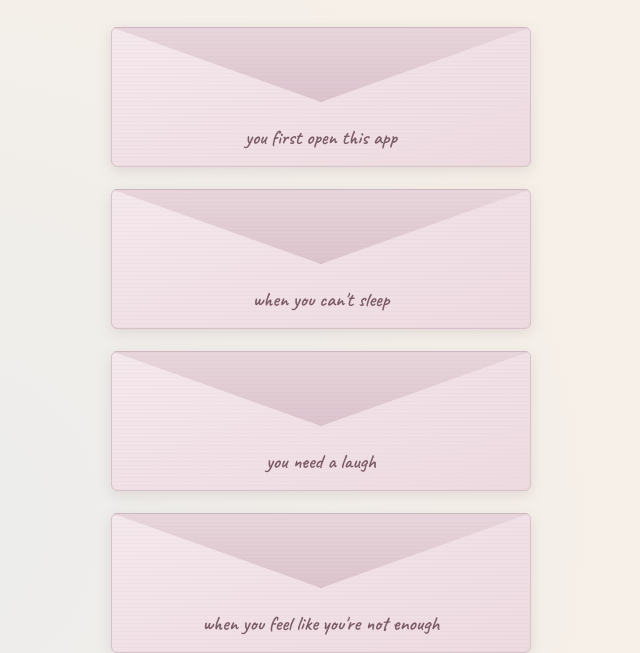
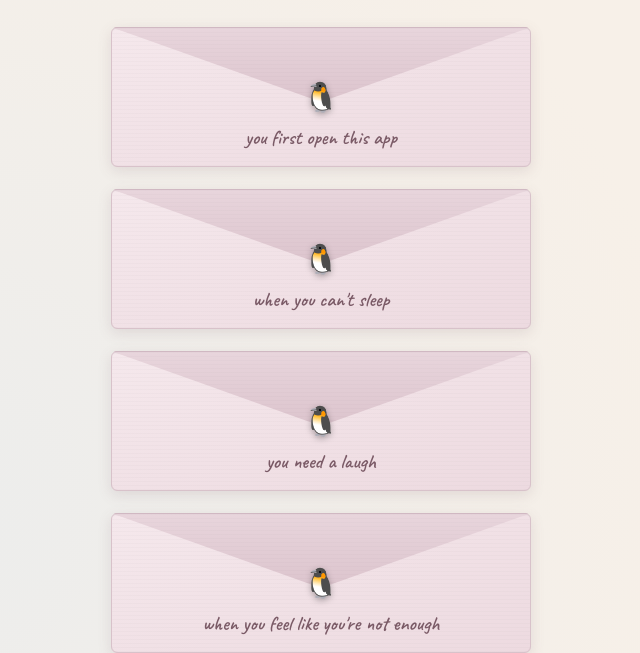
Before and after one commit to Noctherya/noctherya.github.io, a plain HTML site: page index.html in a window 1280 px wide. Shown: the part 170-823 px from the top of the page, without its empty margins (319-959 px from the left). Drawn offline with nearby package versions, Linux system fonts and the light colour scheme.

Commit message:
Aktualisieren von style.css

```diff
--- a/style.css
+++ b/style.css
@@ -514,3 +514,21 @@ h1 {
   height: 35px;
   font-size: 1rem;
 }
+
+/* --- NEU: Das Pinguin-Siegel --- */
+.seal {
+  position: absolute;
+  top: 50%;
+  left: 50%;
+  transform: translate(-50%, -50%);
+  font-size: 1.8rem;
+  z-index: 5; /* Damit er über dem Papier liegt */
+  filter: drop-shadow(0px 2px 3px rgba(0,0,0,0.3)); /* Kleiner Schatten für 3D-Look */
+  transition: all 0.4s ease;
+}
+
+/* Wenn der Brief aufgeht, verschwindet der Pinguin mit einem kleinen Hüpfer */
+.envelope-wrap.opening .seal {
+  opacity: 0;
+  transform: translate(-50%, -50%) scale(1.5) rotate(15deg);
+}
```
